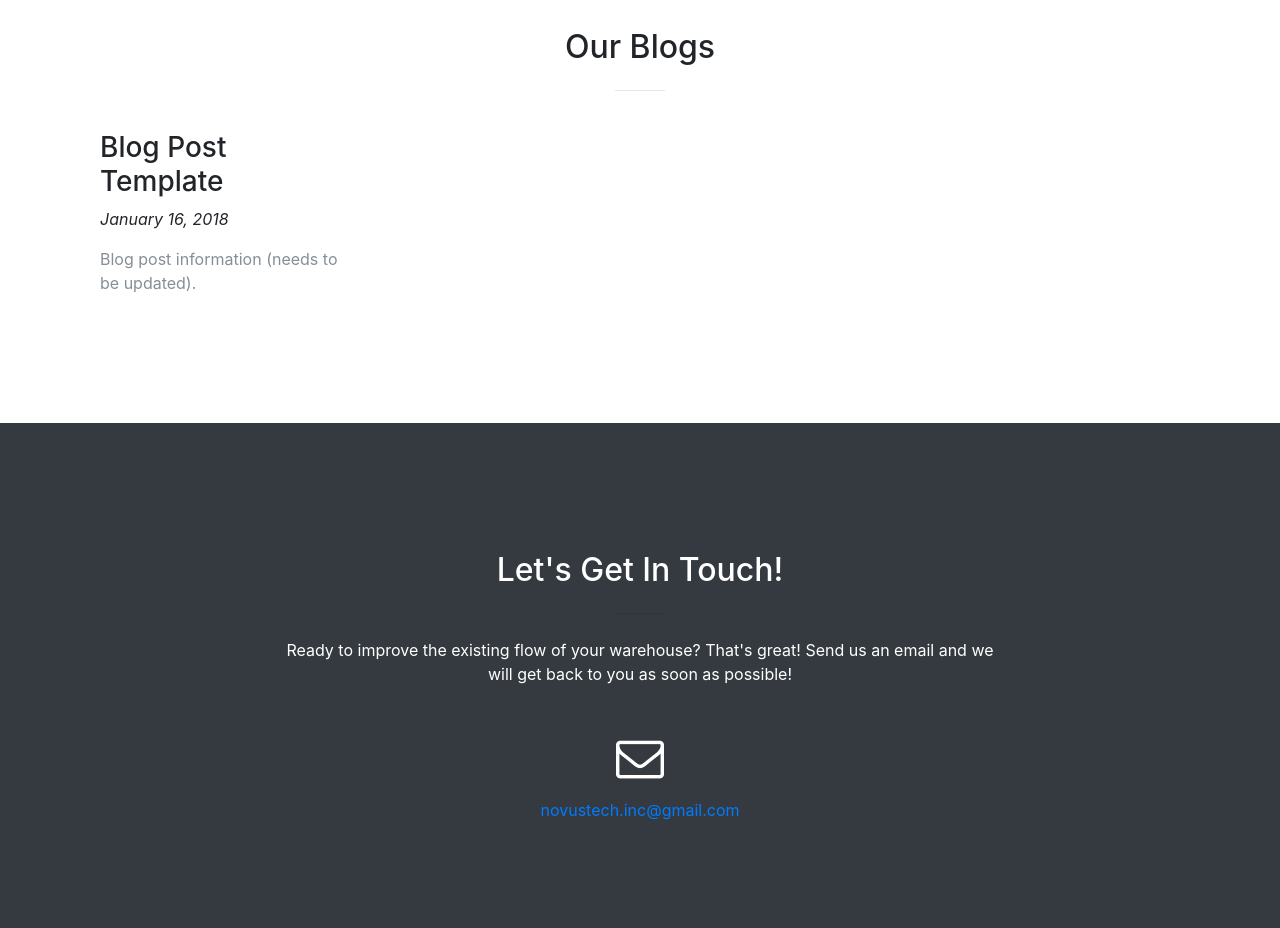
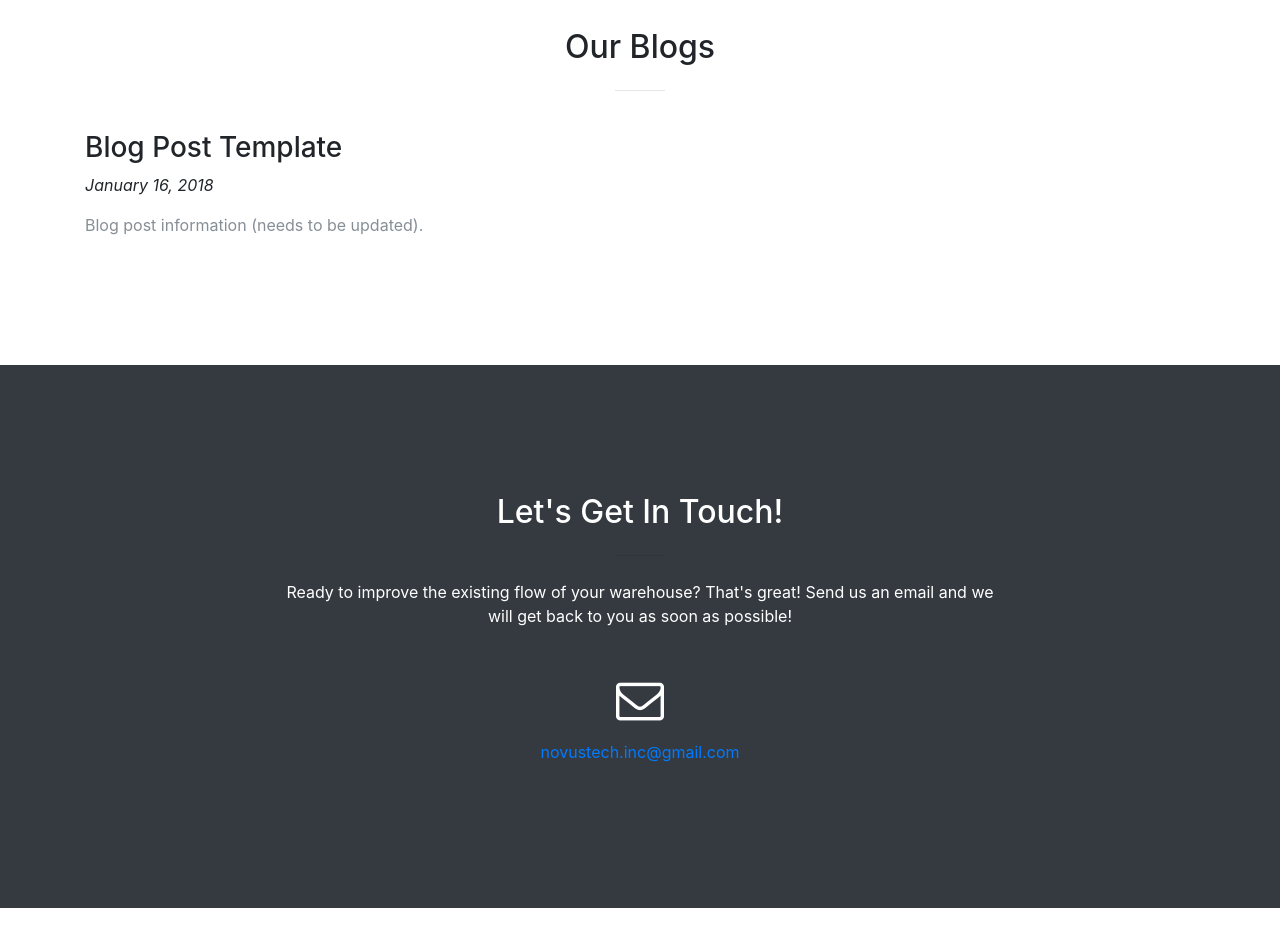
Before and after one commit to novus-tech/novus-tech.github.io, a website with bundled scripts: page blog.html in a window 1280 px wide. Shown: the part 900-1828 px from the top of the page. Built offline with nearby package versions, Linux system fonts and the light colour scheme.

Commit message:
Update blog.html

```diff
--- a/blog.html
+++ b/blog.html
@@ -84,12 +84,10 @@
         </div>
       </div>
       <div class="container">
-        <div class="col-lg-3">
-          <div class="mt-3 mx-auto">
-            <h3 class="">Blog Post Template</h3>
-              <p class="date"><i>January 16, 2018</i></p>
-              <p class="text-muted mb-0">Blog post information (needs to be updated).</p>
-          </div>
+        <div class="mt-3 mx-auto">
+          <h3 class="">Blog Post Template</h3>
+            <p class="date"><i>January 16, 2018</i></p>
+            <p class="text-muted mb-0">Blog post information (needs to be updated).</p>
         </div>
       </div>
     </section>
```
